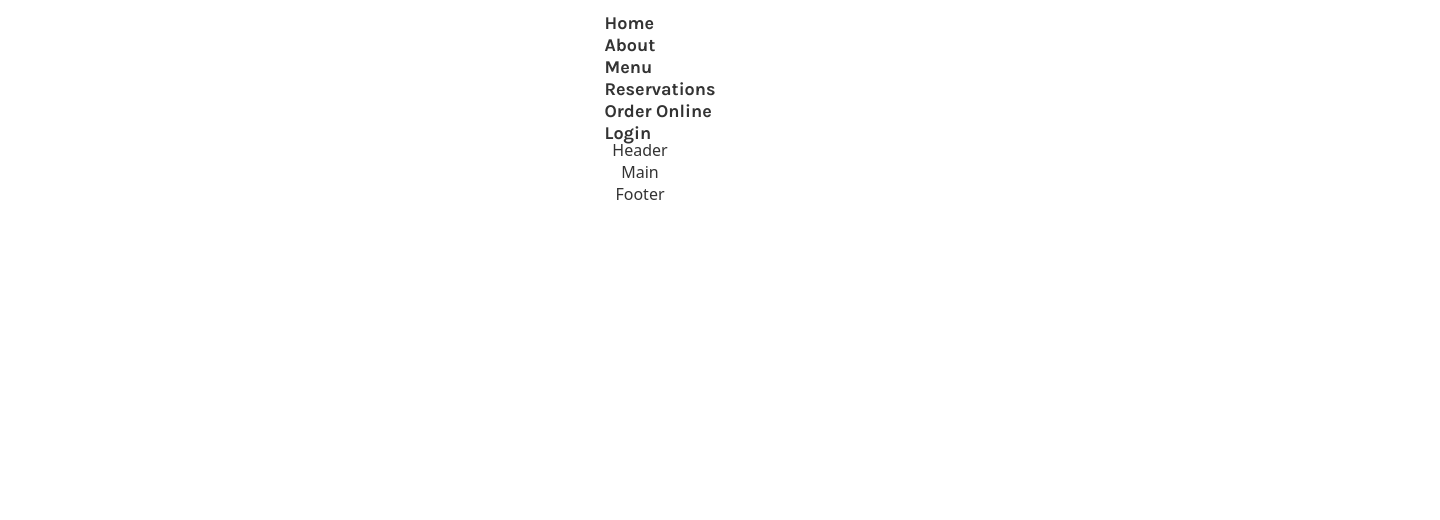
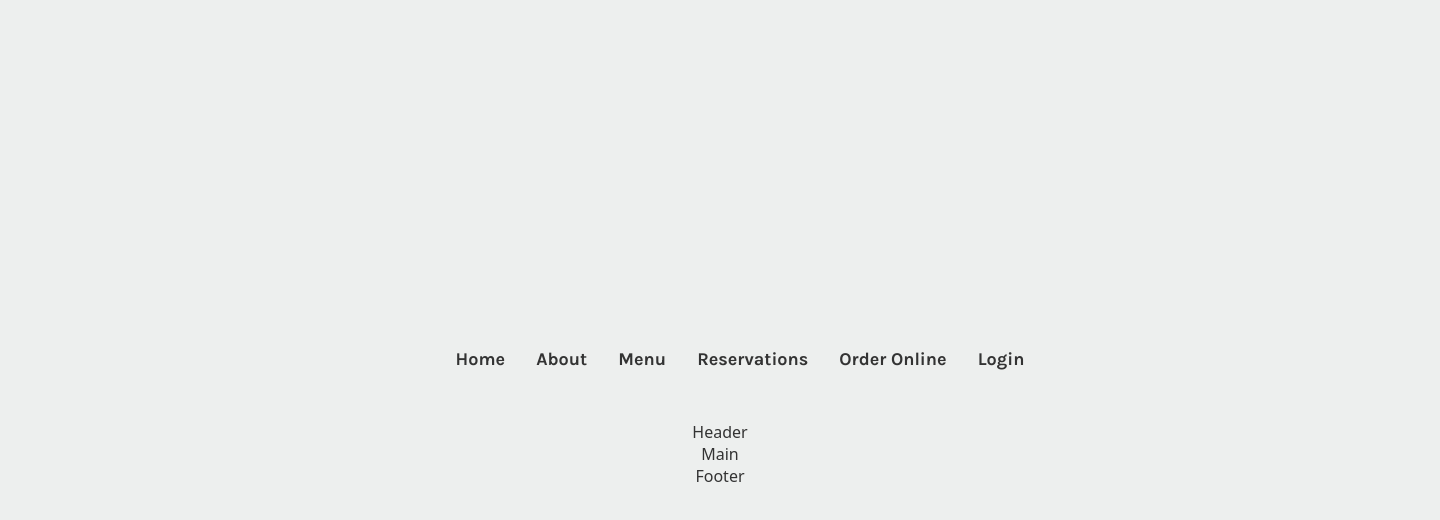
Before and after one commit to JacobTTorres/LittleLemon, a React (Create React App) app: page / in a window 1280 px wide. Shown: the top 520 px of the page, 1440 px wide, since content can reach past the window. Built offline with nearby package versions, Linux system fonts and the light colour scheme; a web font is replaced by a local one.

Commit message:
Navbar just needs logo

```diff
--- a/src/components/nav/nav.css
+++ b/src/components/nav/nav.css
@@ -6,3 +6,12 @@
   height: 123px;
   width: 100%;
 }
+
+.navLinks {
+  display: flex;
+  justify-content: space-around;
+  align-items: center;
+  flex-direction: row;
+  width: 50vw;
+  height: 100vh;
+}
--- a/src/style.css
+++ b/src/style.css
@@ -20,10 +20,9 @@
 
 body {
   margin: 0;
-  padding: 1rem;
   font-family: system-ui, sans-serif;
   color: var(--highlightBlack);
-  background-color: white;
+  background-color: var(--highlightWhite);
 }
 
 h1 {
@@ -44,4 +43,6 @@
   justify-content: center;
   align-items: center;
   flex-direction: column;
+  width: 1440px;
+  height: 100%;
 }
```
